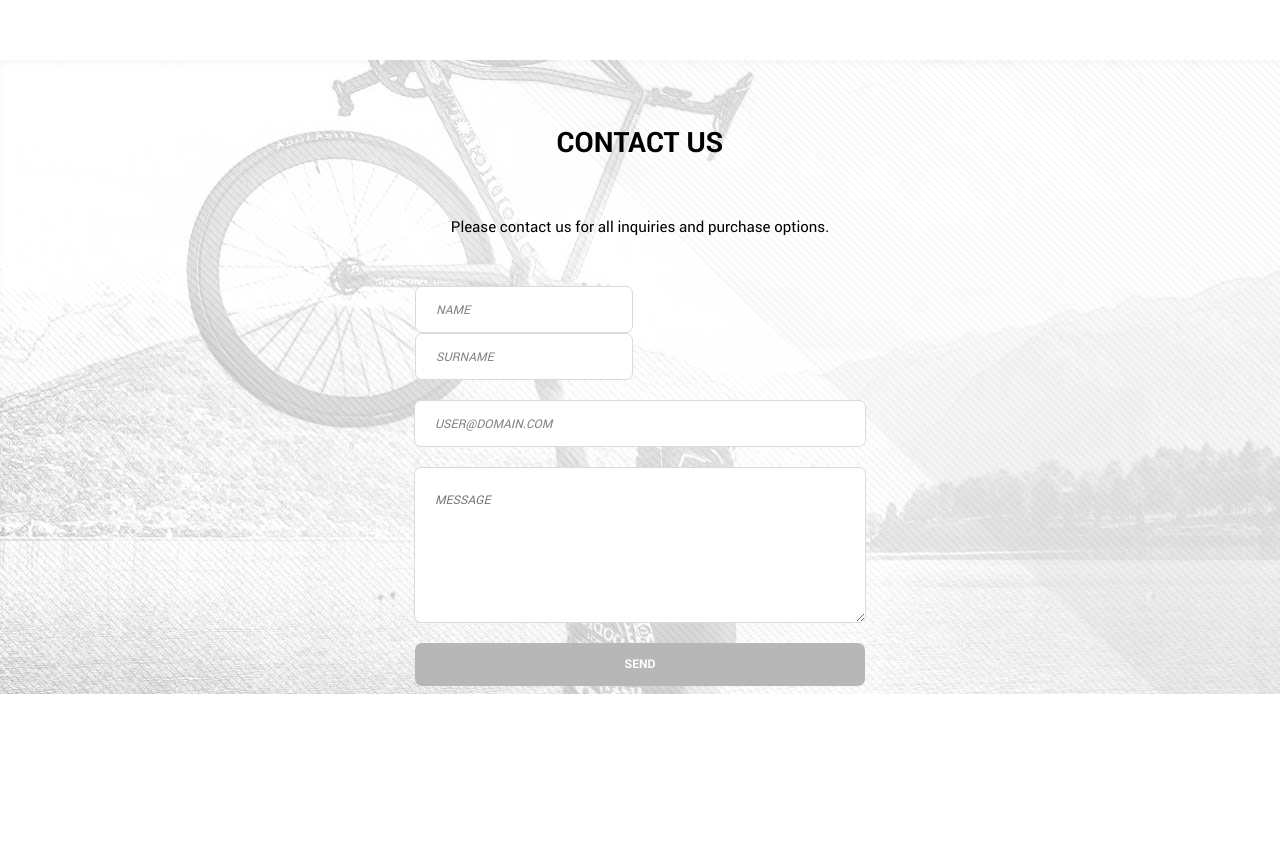
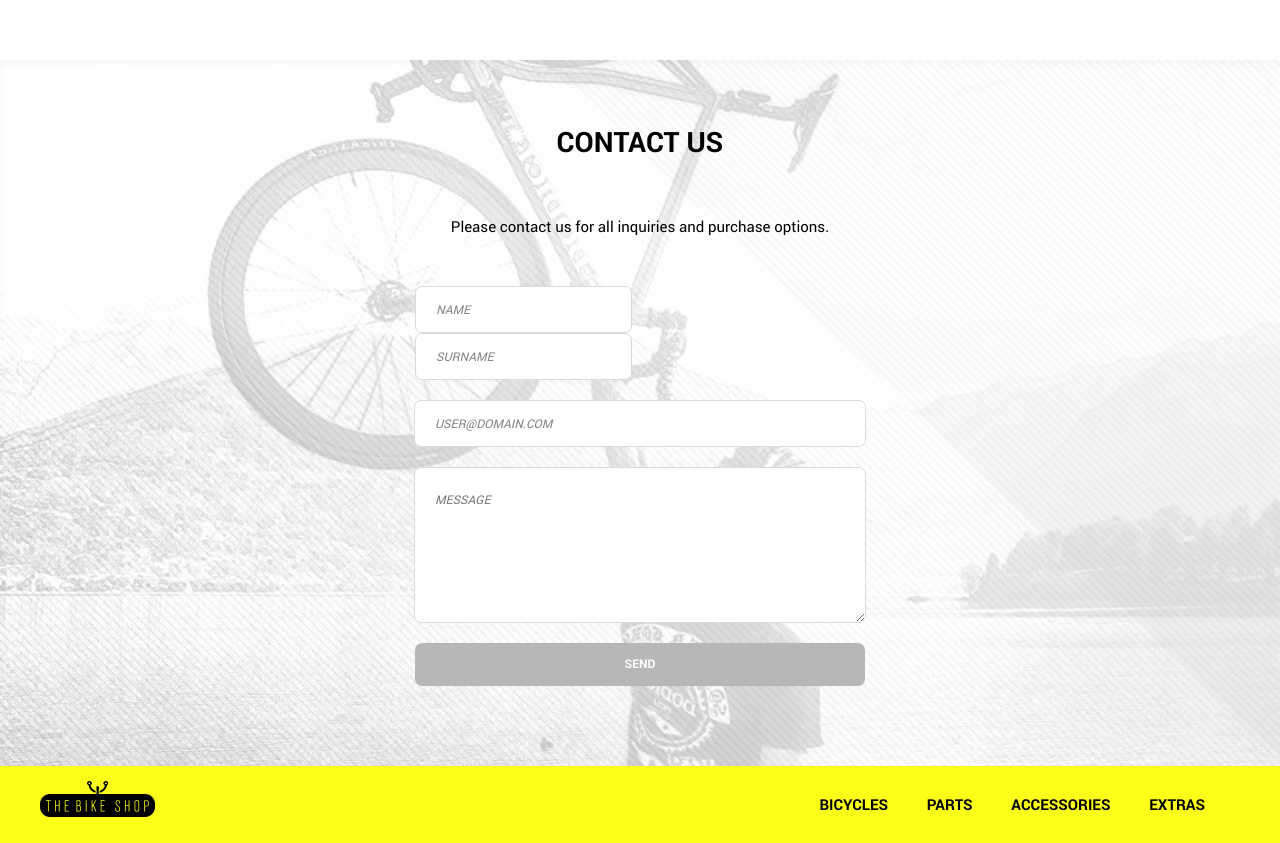
Before and after one commit to RatiboR1978/bikeshop, a website: page index.html in a window 1280 px wide. Shown: the part 2143-2986 px from the top of the page. Before the commit the page ends 2909 px from the top, so only its background shows below. Drawn offline with Linux system fonts and the light colour scheme; a web font is replaced by a local one.

Commit message:
Закончил

```diff
--- a/index.html
+++ b/index.html
@@ -154,5 +154,18 @@
       <input class="contacts__submit" type="submit" name="submit" value="SEND">
     </form>
   </section>
+  <footer class="footer-page">
+    <div class="container clearfix">
+      <div class="footer-page__shop-icon">
+        <img src="img/shop2-icon.png" alt="shop-icon2">
+      </div>
+      <ul class="footer-page__list">
+        <li><a href="#">BICYCLES</a></li>
+        <li><a href="#">PARTS</a></li>
+        <li><a href="#">ACCESSORIES</a></li>
+        <li><a href="#">EXTRAS</a></li>
+      </ul>
+    </div>
+  </footer>
 </body>
 </html>
--- a/sass/blocks/contacts.scss
+++ b/sass/blocks/contacts.scss
@@ -1,5 +1,7 @@
 .contacts {
   background: url("../img/contacts-bg.jpg") no-repeat;
+  background-size: cover;
+  padding-bottom: 80px;
   h2 {
     padding-top: 65px;
     text-align: center;
@@ -23,7 +25,7 @@
 
 .contacts__wrap {
   input {
-    width: 194px;
+    width: 193px;
     height: 43px;
     border-radius: 7px;
     border: 1px solid #dadada;
@@ -77,7 +79,6 @@
   outline: none;
   font-family: robotobold, Arial, sans-serif;
   font-size: 12px;
-  margin-bottom: 80px;
 }
 
 .contacts__submit:hover {
--- a/sass/blocks/fooer-page.scss
+++ b/sass/blocks/fooer-page.scss
@@ -0,0 +1,21 @@
+.footer-page {
+  background-color: #fcff19;
+  padding: 15px 0;
+}
+
+.footer-page__list {
+  float: right;
+  font-family: robotobold, Arial, sans-serif;
+  font-size: 15px;
+  li {
+    display: inline-block;
+    margin-right: 35px;
+    a {
+      color: black;
+    }
+  }
+}
+
+.footer-page__shop-icon {
+  float: left;
+}
```
Also changed, not shown: css/style.css.
